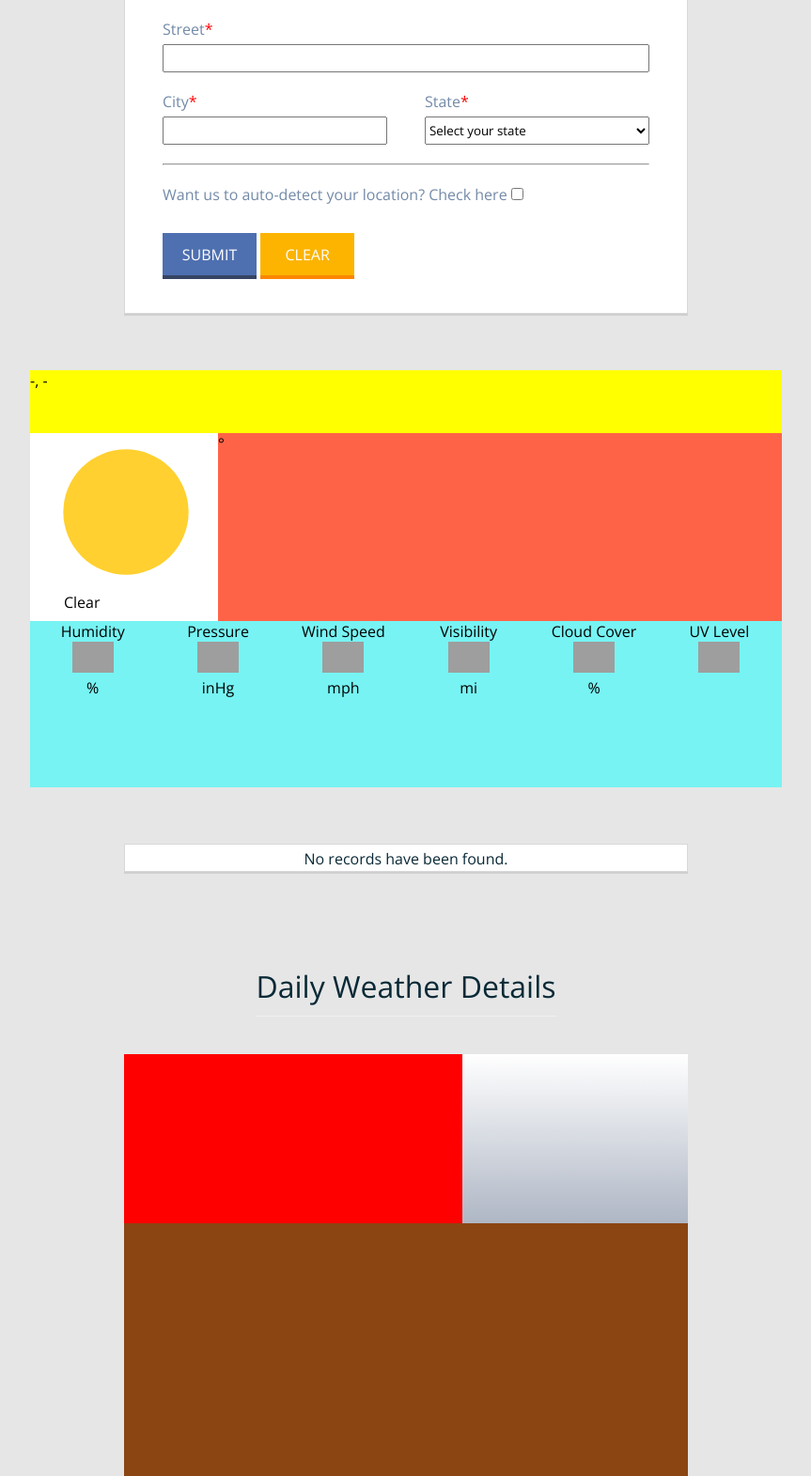
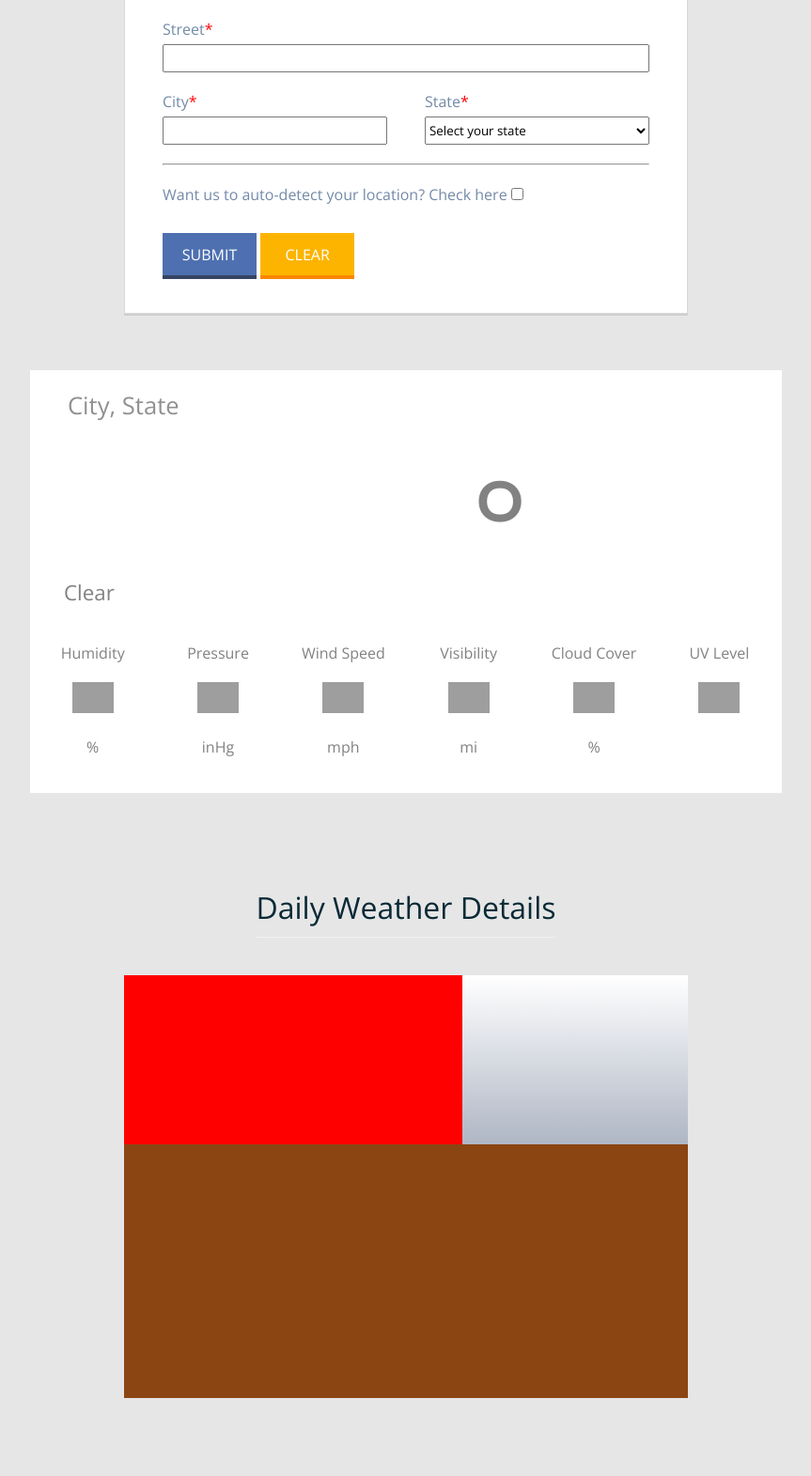
Before and after one commit to menghanx/menghanx.github.io, a Flask app: page / in a window 1280 px wide. Shown: the part 161-1732 px from the top of the page at 94% size, without its empty margins (208-1071 px from the left). After the commit the page ends 1649 px from the top, so only its background shows below. Run offline with Flask 2, Linux system fonts and the light colour scheme; grey boxes are pictures that could not be loaded.

Commit message:
Weather Card is done

```diff
--- a/HW6/main.py
+++ b/HW6/main.py
@@ -30,7 +30,7 @@
                             "temperatureMin": 56.64,
                             "uvIndex": 1,
                             "visibility": 9.94,
-                            "weatherCode": 3000,
+                            "weatherCode": 1000,
                             "windDirection": 356.88,
                             "windSpeed": 8.52
                         }
--- a/HW6/static/index.html
+++ b/HW6/static/index.html
@@ -109,15 +109,12 @@
 
         <div class="weather-card-container">
             <div class="result-location-section">
-                <p id="weather-city-state-title"> -, -</p>
+                <p id="weather-city-state-title"> City, State</p>
             </div>
 
             <div class="icon-temp-section">
                 <div class="weather-icon">
-                    <div class="weather-icon-img-section">
-                        <span class="weather-img-helper"></span>
-                        <img id="weather-img" src="/static/Images/clear_day.svg" width="80%">
-                    </div>
+                    <div class="weather-icon-img-section" id="weather-img"></div>
                     <div class="weather-icon-text-section">
                         <p id="weather-img-text" style="text-align: left; padding-left: 18%; vertical-align: middle;">
                             Clear
@@ -169,7 +166,7 @@
             </div>
         </div>
 
-        <div class="no-result-section">
+        <div class="no-result-section" id="no-result-section">
             <p>No records have been found.</p>
         </div>
 
--- a/HW6/static/scripts.js
+++ b/HW6/static/scripts.js
@@ -115,6 +115,8 @@
     fetch(url).
         then(function (response) {
             if (response.status !== 200) {
+                // Display No records
+                document.getElementById("no-result-section").style.display = "";
                 console.log(`Response status: ${response.status}`);
                 return;
             }
@@ -139,10 +141,10 @@
         img_src = "/static/Images/tstorm.svg";
         img_txt = "Invalid Weather Code";
     }
-    document.getElementById("weather-img").src = img_src;
+    document.getElementById("weather-img").style.backgroundImage = "url('" + img_src + "')";
     document.getElementById("weather-img-text").innerHTML = img_txt;
     // Populate other weahter stats
-    document.getElementById("weather-card-temp").innerHTML = Math.round(curr_weather_data.temperature);
+    document.getElementById("weather-card-temp").innerHTML = Math.round(curr_weather_data.temperature * 10) / 10;
     document.getElementById("weather-humidity").innerHTML = curr_weather_data.humidity;
     document.getElementById("weather-pressure").innerHTML = curr_weather_data.pressureSeaLevel;
     document.getElementById("weather-wind").innerHTML = curr_weather_data.windSpeed;
--- a/HW6/static/site.css
+++ b/HW6/static/site.css
@@ -128,7 +128,7 @@
 }
 
 .no-result-section{
-    /* display: none; */
+    display: none;
     width: 60%;
     height: 30px;
     line-height: 30px;
@@ -155,8 +155,13 @@
 
 .result-location-section {
     grid-row: span 3;
-    background-color: yellow;
     width: 100%;
+    color: #909090;
+    font-size: 1.6em;
+}
+
+#weather-city-state-title {
+    margin: 20px 40px;
 }
 
 .icon-temp-section {
@@ -177,32 +182,31 @@
 }
 
 .weather-icon-img-section{
-    grid-row: span 11;
-    white-space: nowrap;
-    text-align: center;
+    grid-row: span 10;
+    background-size: auto 160px;
+    background-repeat: no-repeat;
+    background-position: center;
 }
 
 .weather-icon-text-section{
-    grid-row: span 2;
-}
-
-.weather-img-helper{
-    display: inline-block;
-    height: 100%;
-    vertical-align: middle;
-}
-
-#weather-img{
-    vertical-align: middle;
+    grid-row: span 3;
+    color: #828282;
+    font-size: 1.4em;
 }
 
 .weather-temperature{
     grid-column: span 3;
     height: 200px;
     width: 100%;
-    background-color: tomato;
+    text-align: center;
+    font-size: 9em;
+    color: #828282;
+    font-weight:300
 }
 
+#weather-card-temp {
+    padding-bottom: 40px;
+}
 .weather-stats-section{
     grid-row: span 8;
     background-color: white;
@@ -212,10 +216,17 @@
 }
 
 .weather-stat-cell{
-    background-color: rgb(119, 243, 243);
     text-align: center;
+    color: #828282;
+    padding-top: 10px;
+}
+.stats-text {
+    padding: 10px 0;
 }
 
+.stats-icons{
+    padding: 10px 0;
+}
 .weather-stat-cell img {
     max-width: 33%;
 }
```
